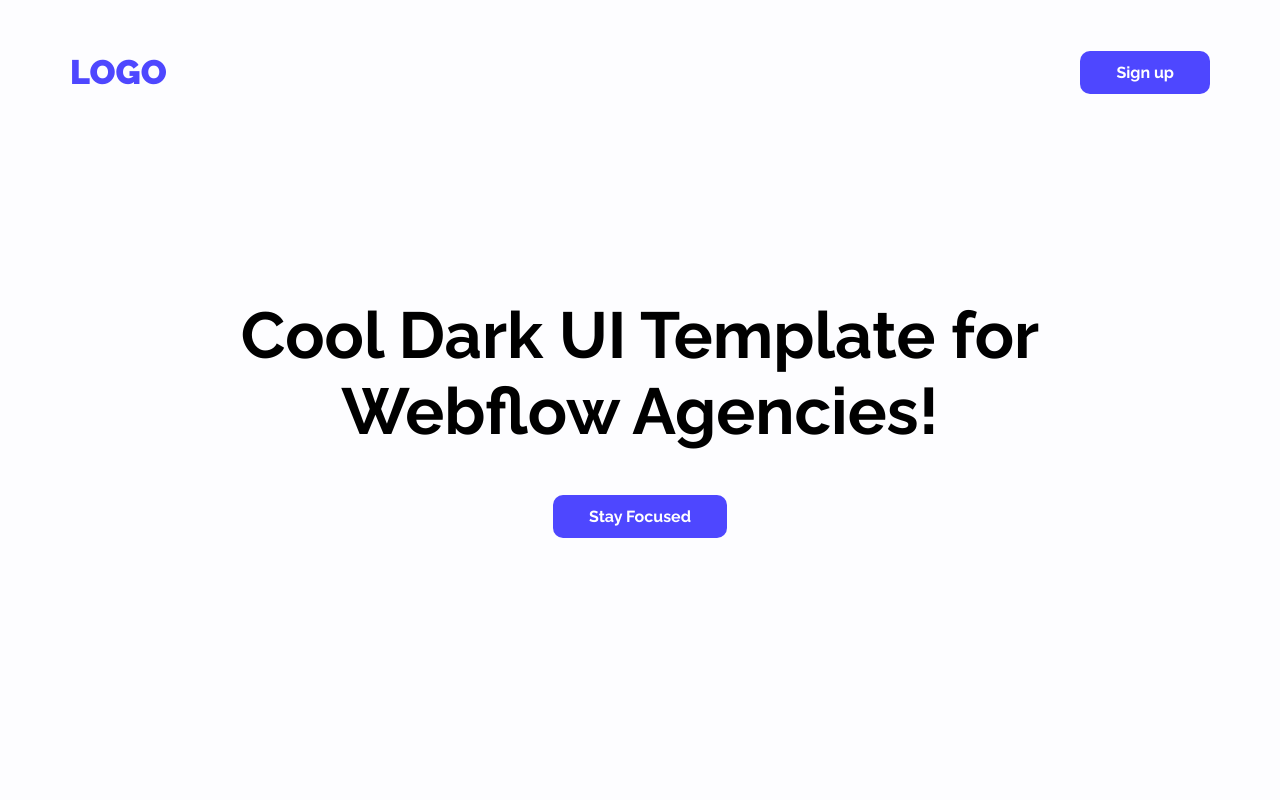
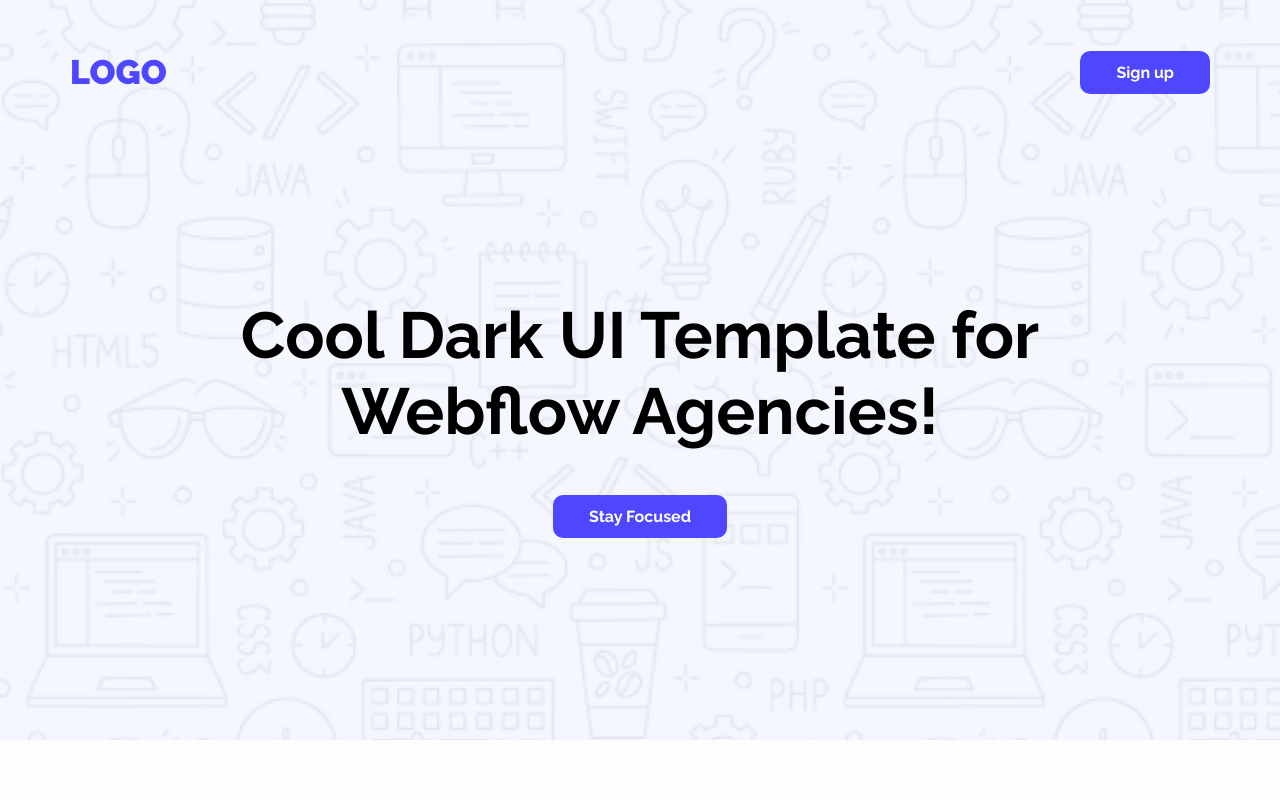
Before and after one commit to KHALED70000/AssignmentONE, a plain HTML site: page index.html in a window 1280 px wide. Shown: the top 800 px of the page. Drawn offline with Linux system fonts and the light colour scheme; the site is published under a folder, as on GitHub Pages, so addresses that start at the root find nothing.

Commit message:
Added a '.' at the starting of header backgroung url

```diff
--- a/style.css
+++ b/style.css
@@ -7,7 +7,7 @@ body{
 }
 
 header{
-    background-image: url("/image/Hero-bg.png");
+    background-image: url("./image/Hero-bg.png");
     background-repeat: no-repeat;
     background-size: cover;
     background-position: center;
```
